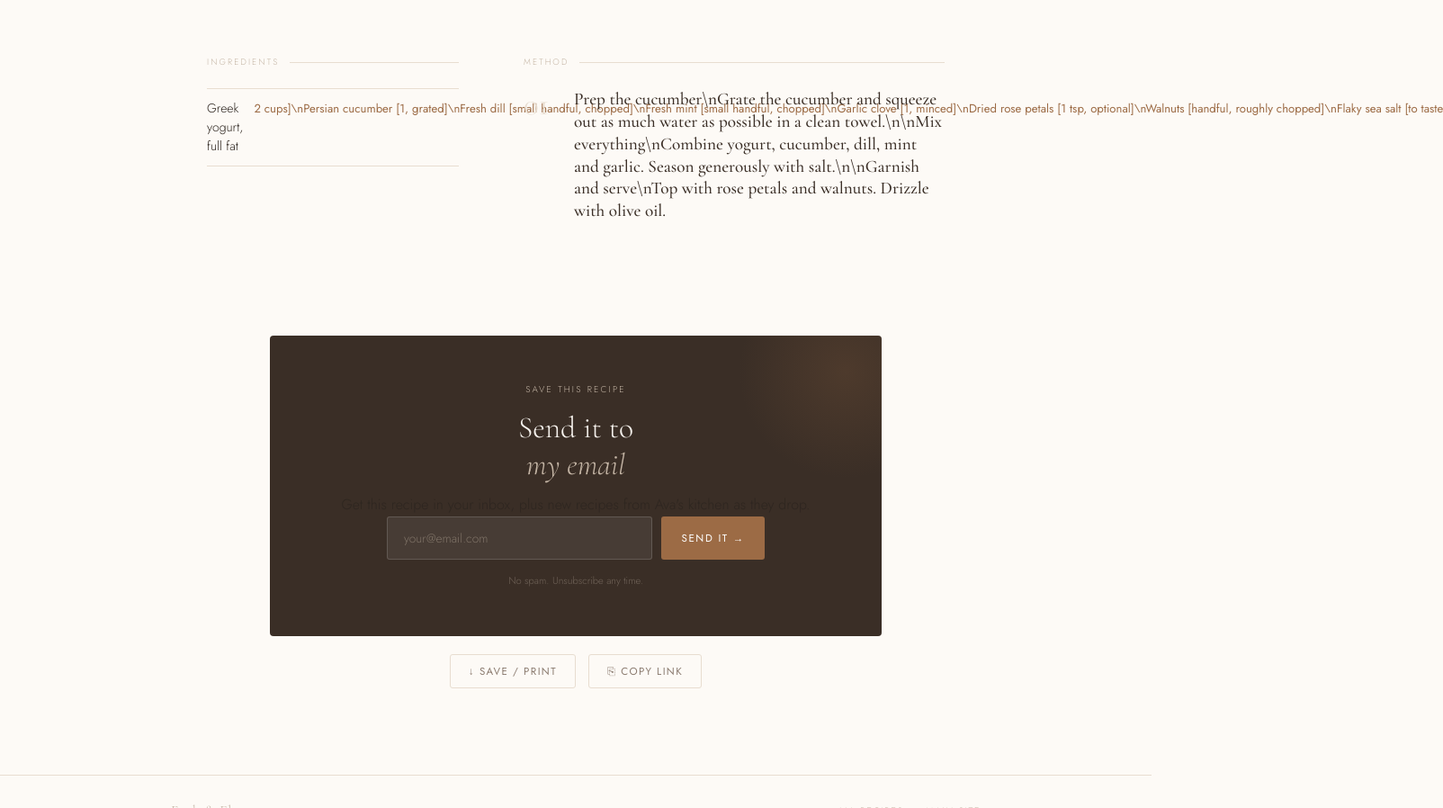
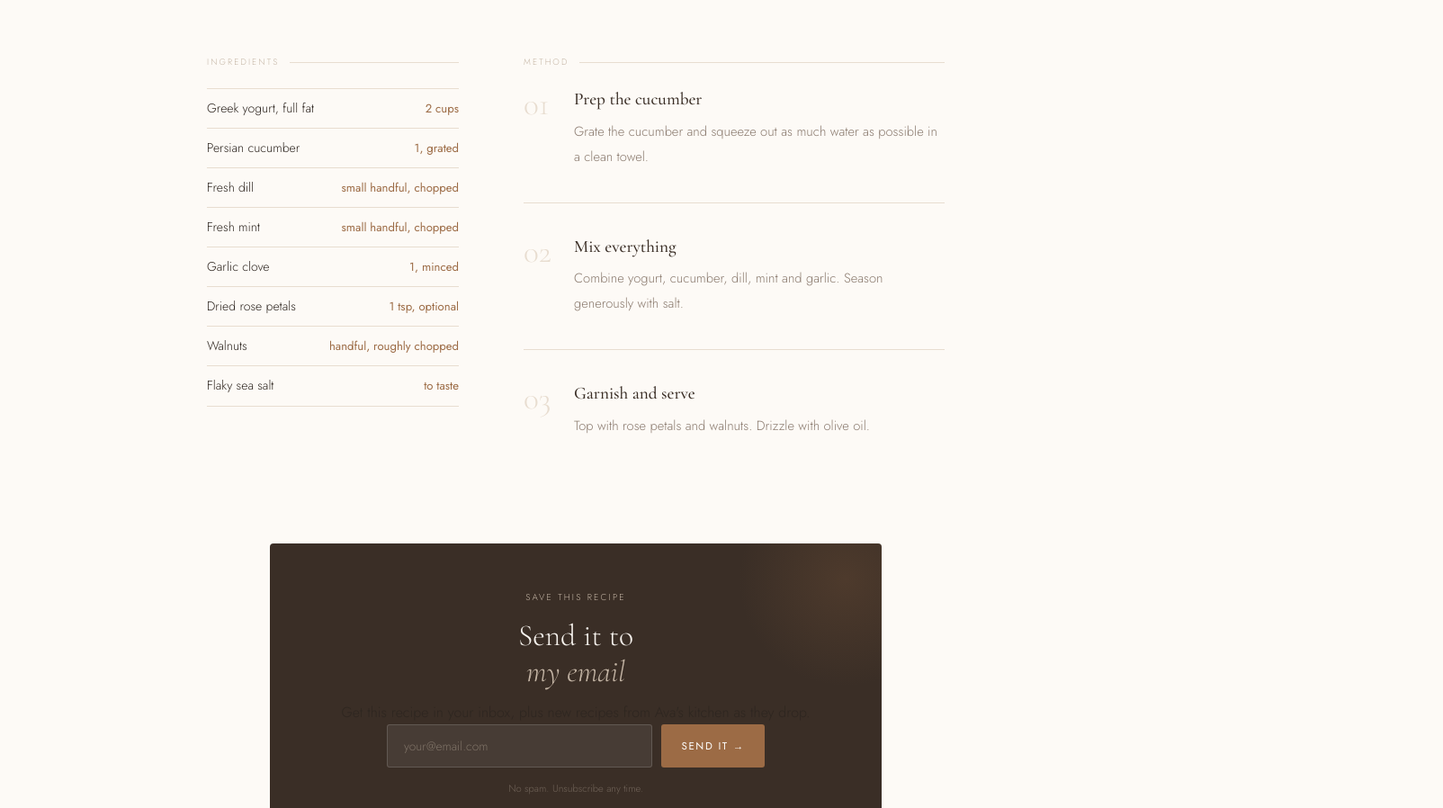
Before and after one commit to nimaattt/forkandfloat-recipes, a website: page recipes/shirazi-spersian-yogurt-cucumber-dip-mast-o-khiar-alad.html in a window 1280 px wide. Shown: the part 961-1859 px from the top of the page at 90% size, 1604 px wide, since content can reach past the window. Drawn offline with nearby package versions, Linux system fonts and the light colour scheme.

Commit message:
✨ New recipe: Shirazi SPersian Yogurt & Cucumber Dip (Mast-o-Khiar)alad

```diff
--- a/recipes/shirazi-spersian-yogurt-cucumber-dip-mast-o-khiar-alad.html
+++ b/recipes/shirazi-spersian-yogurt-cucumber-dip-mast-o-khiar-alad.html
@@ -112,7 +112,14 @@ footer{border-top:1px solid var(--sand);padding:26px 56px}
     <p class="section-label">Ingredients</p>
     <div class="ingredients-rich">
       <ul>
-        <li><span>Greek yogurt, full fat</span><strong>2 cups]\nPersian cucumber [1, grated]\nFresh dill [small handful, chopped]\nFresh mint [small handful, chopped]\nGarlic clove [1, minced]\nDried rose petals [1 tsp, optional]\nWalnuts [handful, roughly chopped]\nFlaky sea salt [to taste</strong></li>
+        <li><span>Greek yogurt, full fat</span><strong>2 cups</strong></li>
+        <li><span>Persian cucumber</span><strong>1, grated</strong></li>
+        <li><span>Fresh dill</span><strong>small handful, chopped</strong></li>
+        <li><span>Fresh mint</span><strong>small handful, chopped</strong></li>
+        <li><span>Garlic clove</span><strong>1, minced</strong></li>
+        <li><span>Dried rose petals</span><strong>1 tsp, optional</strong></li>
+        <li><span>Walnuts</span><strong>handful, roughly chopped</strong></li>
+        <li><span>Flaky sea salt</span><strong>to taste</strong></li>
       </ul>
     </div>
   </div>
@@ -122,8 +129,16 @@ footer{border-top:1px solid var(--sand);padding:26px 56px}
     <div class="directions-rich">
       <ol>
         <li>
-          <h3>Prep the cucumber\nGrate the cucumber and squeeze out as much water as possible in a clean towel.\n\nMix everything\nCombine yogurt, cucumber, dill, mint and garlic. Season generously with salt.\n\nGarnish and serve\nTop with rose petals and walnuts. Drizzle with olive oil.</h3>
-
+          <h3>Prep the cucumber</h3>
+          <p>Grate the cucumber and squeeze out as much water as possible in a clean towel.</p>
+        </li>
+        <li>
+          <h3>Mix everything</h3>
+          <p>Combine yogurt, cucumber, dill, mint and garlic. Season generously with salt.</p>
+        </li>
+        <li>
+          <h3>Garnish and serve</h3>
+          <p>Top with rose petals and walnuts. Drizzle with olive oil.</p>
         </li>
       </ol>
     </div>
```
